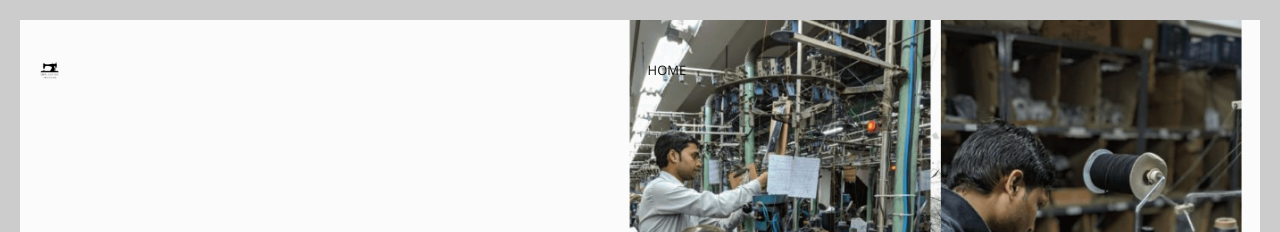
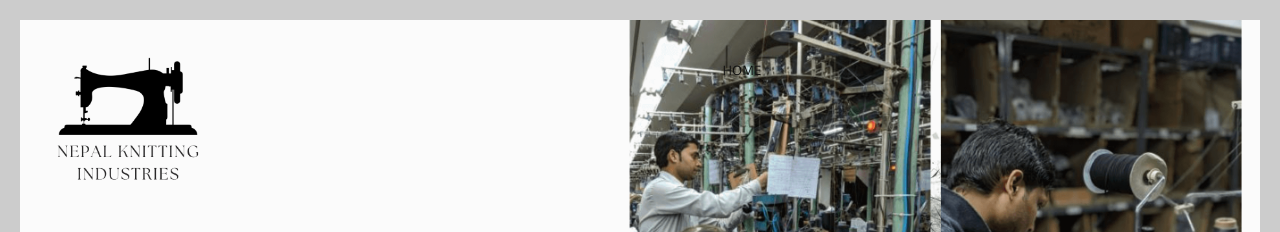
Before and after one commit to sodhancha/nepalknitting, a plain HTML site: page index.html in a window 1280 px wide. Shown: the top 232 px of the page. Drawn offline with nearby package versions, Linux system fonts and the light colour scheme.

Commit message:
Added new logo

```diff
--- a/css/namari-color.css
+++ b/css/namari-color.css
@@ -124,8 +124,10 @@ a:hover, #header.nav-solid nav a:hover {
 /* Banner Background and Text Colors */
 
 #banner {
+
     background: url("../images/banner-images/nepalknitting-banner-1.png") no-repeat center top;
     background-size:cover;
+
 }
 
 
--- a/css/style.css
+++ b/css/style.css
@@ -353,17 +353,19 @@ section {
 }
 
 #logo img {
-    max-height: 22px;
+    max-height: 165px;
     vertical-align: middle;
-    margin-right: 15px;
+    margin-right: 10px;
 }
 
 #navigation-logo {
     display: none;
+
 }
 
 .nav-solid #logo #banner-logo {
     display: none;
+
 }
 
 .nav-solid #logo #navigation-logo {
```
